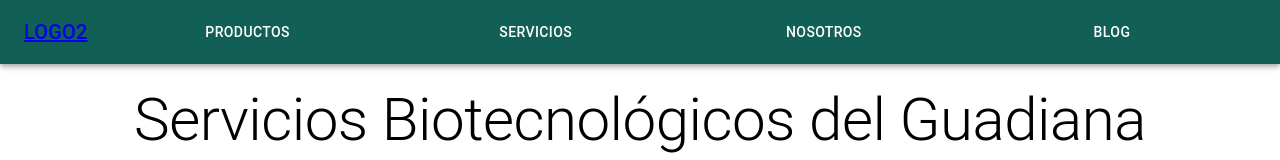
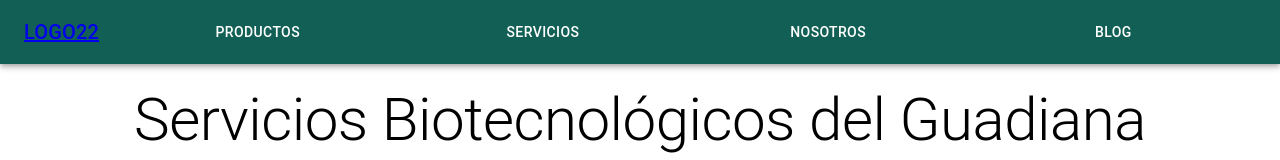
Before and after one commit to soniaortiz/serv-biotec, a React (Create React App) app: page / in a window 1280 px wide. Shown: the top 160 px of the page. Built offline with nearby package versions, Linux system fonts and the light colour scheme.

Commit message:
[JUL-0002]: code cleanup

```diff
--- a/src/components/header/Header.jsx
+++ b/src/components/header/Header.jsx
@@ -35,7 +35,7 @@
             component="div"
             sx={{ mr: 2, display: { xs: "none", md: "flex" } }}
           >
-            <a href="/">LOGO2</a>
+            <a href="/">LOGO22</a>
           </Typography>
 
           <Box
```
